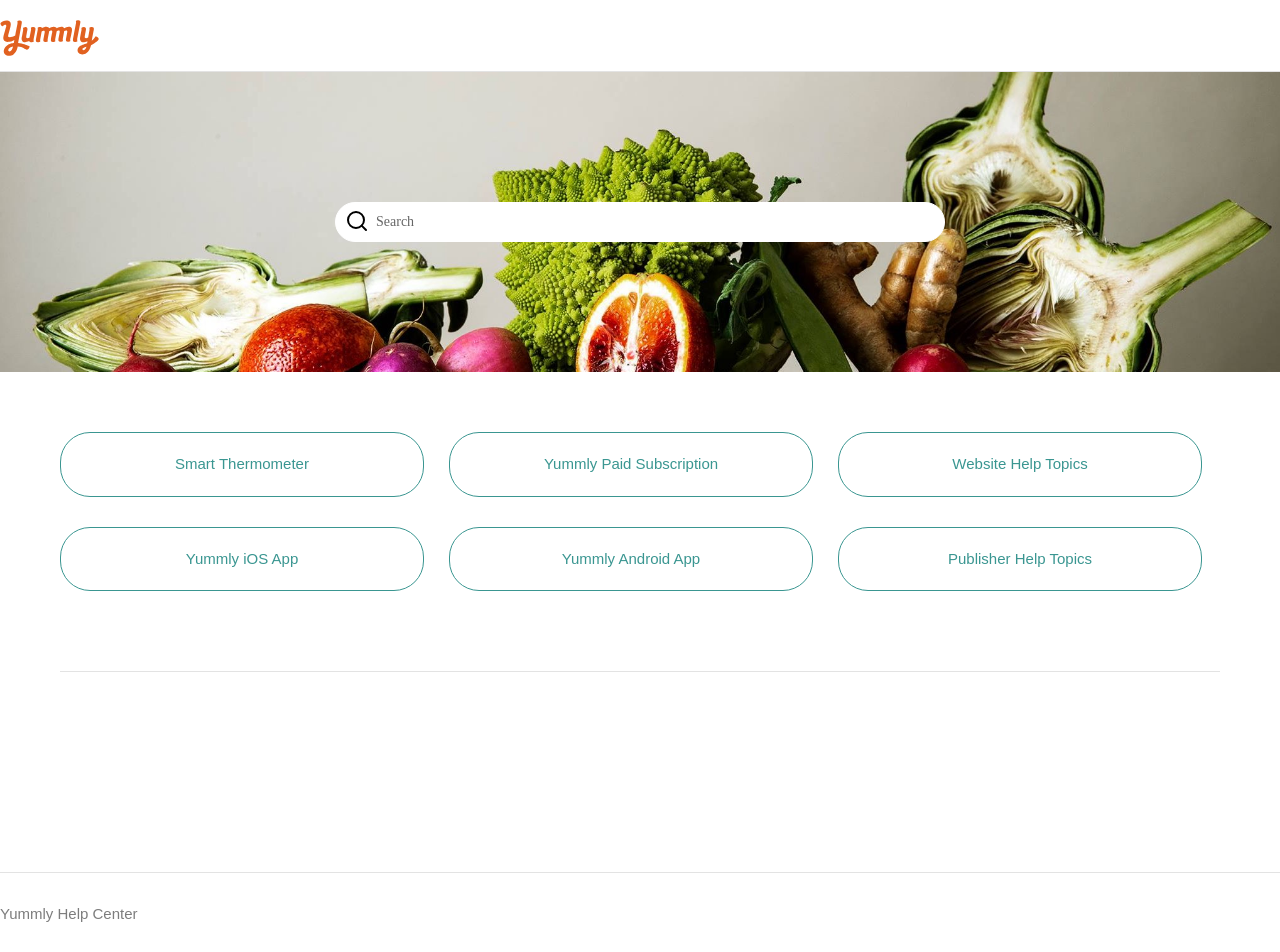
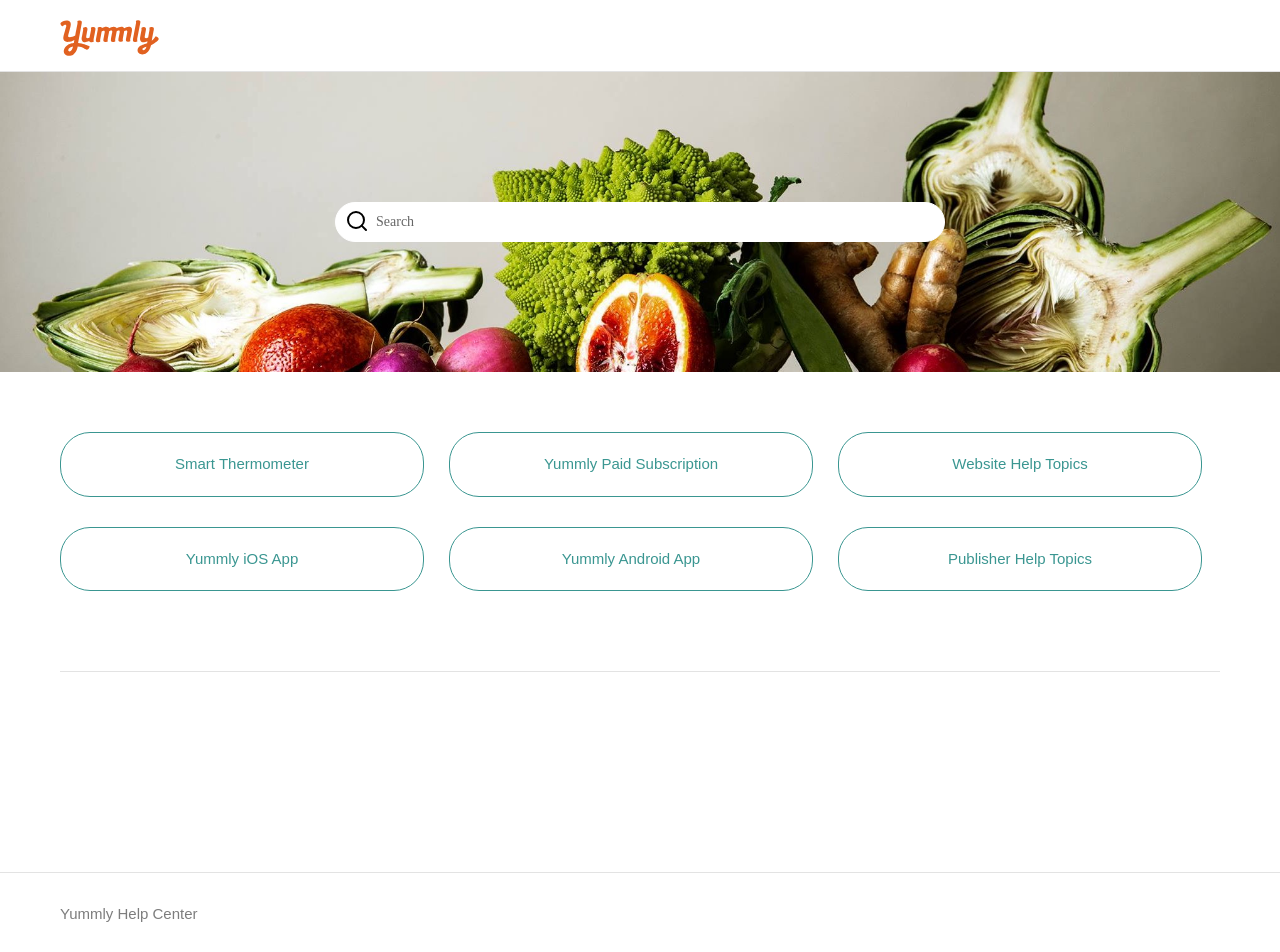
Before and after one commit to escoutdoor/vummly, a React (Create React App) app in the folder client/: page /support in a window 1280 px wide. Shown: the top 952 px of the page. Built offline with nearby package versions, Linux system fonts and the light colour scheme; a web font is replaced by a local one.

Commit message:
profileStart

```diff
--- a/client/src/App.js
+++ b/client/src/App.js
@@ -1,5 +1,5 @@
 import { BrowserRouter as Router, Routes, Route, Navigate} from "react-router-dom";
-import { MyFeed, Overview, Activate, Support, Category, Article, SearchSupport, SubmitRequest, Recipe, SearchRecipe, Resource } from './pages/pages'
+import { MyFeed, Overview, Activate, Support, Category, Article, SearchSupport, SubmitRequest, Recipe, SearchRecipe, Resource, Profile } from './pages/pages'
 import SupportLayout from "./layouts/support/SupportLayout";
 
 function App() {
@@ -32,6 +32,10 @@
                     <Route path={'page/:id'} element={<Resource />}/>
                 </Route>
 
+                <Route path={'/profile/'}>
+                    <Route path={':id'} element={<Profile />}/>
+                </Route>
+
             </Routes>
         </Router>
     );
--- a/client/src/components/sidebar/Sidebar.jsx
+++ b/client/src/components/sidebar/Sidebar.jsx
@@ -40,7 +40,7 @@
                     <Link to={'/'}>
                         <img className='logo' src={`${PF}images/logo/yummlyLogo.svg`} alt="logoYummly" />
                     </Link>
-                    <Link to={'/'}>
+                    <Link to={'/profile/PopovIvan'}>
                         <img title='Profile' className='avatar' src={`${PF}images/icons/ava.jpg`} alt="avatar" />
                     </Link>
                     <Link to={'/'}>
--- a/client/src/components/suppFooter/SuppFooter.jsx
+++ b/client/src/components/suppFooter/SuppFooter.jsx
@@ -4,7 +4,7 @@
 const SuppFooter = () => {
     return (
         <div className="suppFooter">
-            <div className="supportWrap">
+            <div className="wrap1160">
                 <Link title='Home' to={'/support'}>
                     <p className="help__link">Yummly Help Center</p>
                 </Link>
--- a/client/src/components/suppNavbar/SuppNavbar.jsx
+++ b/client/src/components/suppNavbar/SuppNavbar.jsx
@@ -5,7 +5,7 @@
     const PF = 'http://localhost:3000/assets/'
     return (
         <div className='suppNavbar'>
-            <div className="supportWrap">
+            <div className="wrap1160">
                 <Link to={'/support'}>
                     <img src={`${PF}images/logo/yummlyLogo.svg`} alt="YummlyLogo" />
                 </Link>
--- a/client/src/pages/category/Category.jsx
+++ b/client/src/pages/category/Category.jsx
@@ -36,19 +36,7 @@
             <div className="wrap1160">
                 {loading ?
                 <div className="category__content" key={category._id}>
-                        {/* <div className="category__wayNsearch">
-                            <div className="category__way" >
-                                <Link className={'page__before'} data-end={'>'} to={'/support'}>Yummly Help Center</Link>
-                                <p>{category.title}</p>
-                            </div>
-                            <div className="category__search">
-                                <Link className='searchIcon' to={searchVal !== null ? '/support/search' : ''} state={{data: searchVal}}>
-                                    <img src={`${PF}images/icons/arrows/support/search.svg`} alt="" />
-                                </Link>
-                                <input onKeyDown={handleEnter} onChange={(e) => searchHandle(e.target.value)} className='search' type="search" placeholder='Search'/>
-                            </div>
-                        </div> */}
-                        <SearchInput title={category.title}/>
+                    <SearchInput title={category.title}/>
                     <div className="category__main">
                         <h1 className='category__title'>{category.title}</h1>
                         <div className="category__paragraphs">
--- a/client/src/pages/pages.js
+++ b/client/src/pages/pages.js
@@ -9,3 +9,4 @@
 export {default as Recipe} from './recipe/Recipe'
 export {default as SearchRecipe} from './searchRecipe/SearchRecipe'
 export {default as Resource} from './resource/Resource'
+export {default as Profile} from './profile/Profile'
--- /dev/null
+++ b/client/src/pages/profile/Profile.jsx
@@ -0,0 +1,14 @@
+import { useParams } from 'react-router-dom';
+import s from './profile.module.css'
+
+const Profile = () => {
+    const {id} = useParams()
+
+    return (
+        <div>
+            {id}
+        </div>
+    );
+};
+
+export default Profile;
--- /dev/null
+++ b/client/src/pages/profile/profile.module.css
@@ -0,0 +1,3 @@
+body {
+    color: red;
+}
```
Also changed, not shown: client/src/pages/article/Article.jsx (+0 -17 lines), client/src/pages/submitRequest/SubmitRequest.jsx (+0 -11 lines).
